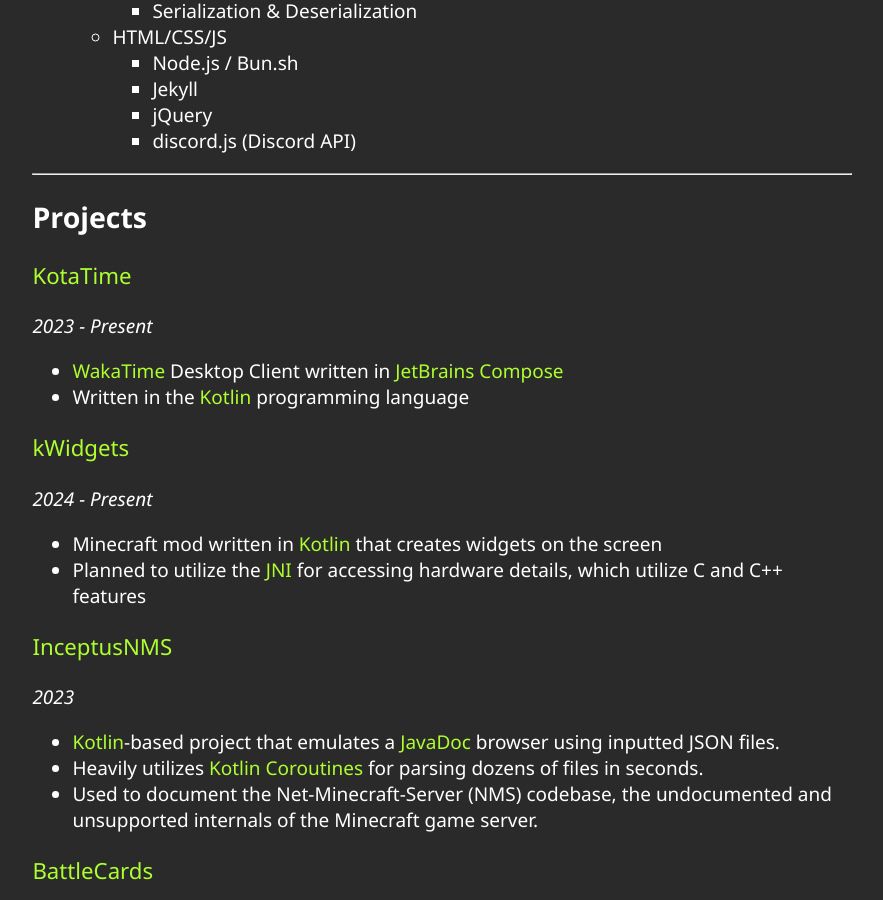
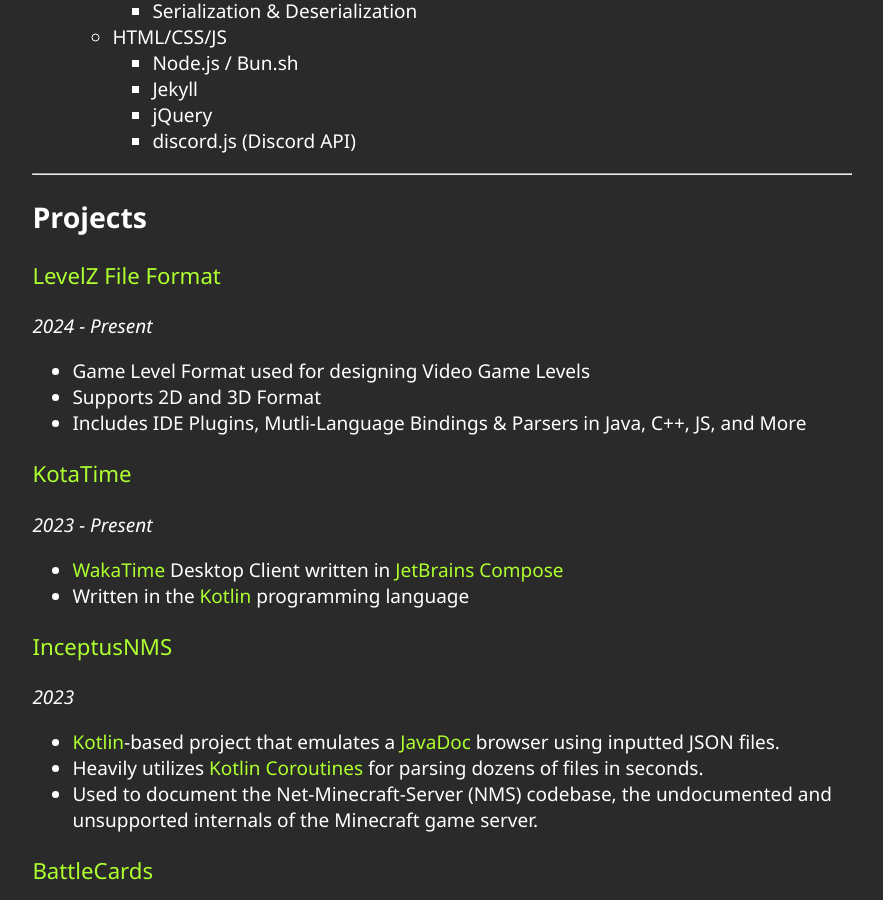
Before and after one commit to gmitch215/gmitch, a Jekyll site: the page built from cv.md, in a window 1280 px wide and 900 px high, scrolled down 1196 px. Shown: the whole window, without its empty margins (198-1081 px from the left). Built offline with Jekyll 4.4.1, drawn with Linux system fonts in a browser that asks for light colours.

Commit message:
Update cv.md
Signed-off-by: Gregory <gamercoder215@gmail.com>

```diff
--- a/cv.md
+++ b/cv.md
@@ -50,19 +50,20 @@
 
 ## Projects
 
+### [LevelZ File Format](https://github.com/LevelZ-File)
+
+*2024 - Present*
+
+- Game Level Format used for designing Video Game Levels
+- Supports 2D and 3D Format
+- Includes IDE Plugins, Mutli-Language Bindings & Parsers in Java, C++, JS, and More
+
 ### [KotaTime](https://github.com/GamerCoder215/KotaTime)
 
 *2023 - Present*
 
 - [WakaTime](https://wakatime.com) Desktop Client written in [JetBrains Compose](https://github.com/JetBrains/compose-multiplatform)
 - Written in the [Kotlin](https://kotlinlang.org) programming language
-
-### [kWidgets](https://github.com/GamerCoder215/kWidgets)
-
-*2024 - Present*
-
-- Minecraft mod written in [Kotlin](https://kotlinlang.org) that creates widgets on the screen
-- Planned to utilize the [JNI](https://en.wikipedia.org/wiki/Java_Native_Interface) for accessing hardware details, which utilize C and C++ features
 
 ### [InceptusNMS](https://github.com/Team-Inceptus/InceptusNMS)
 
```
